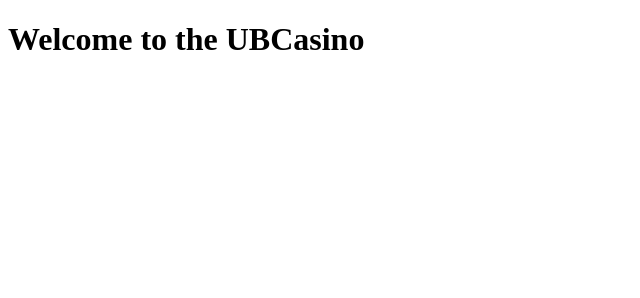
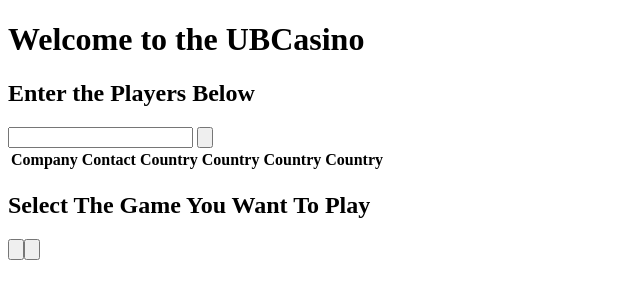
Before and after one commit to UBH-Fall2022/UBCasino2022, a plain HTML site: page target/classes/main/GUI/index.html in a window 1280 px wide. Shown: the whole page, without its empty margins (0-640 px from the left). Drawn offline with Linux system fonts and the light colour scheme.

```diff
--- a/target/classes/main/GUI/index.html
+++ b/target/classes/main/GUI/index.html
@@ -6,6 +6,24 @@
 </head>
 <body>
         <h1>Welcome to the UBCasino</h1>
+        <h2>Enter the Players Below</h2>
+        <input type="text">
+        <input type="button">
+        <table>
+            <tr>
+                <th>Company</th>
+                <th>Contact</th>
+                <th>Country</th>
+                <th>Country</th>
+                <th>Country</th>
+                <th>Country</th>
+            </tr>
+        </table>
 
+        <h2>Select The Game You Want To Play</h2>
+        <table>
+            <tr><input type="Button" name="Texas Hold Em"w></tr>
+            <tr><input type="Button" name="Blackjack"></tr>
+        </table>
 </body>
 </html>
```
Also changed, not shown: 12 other files.
